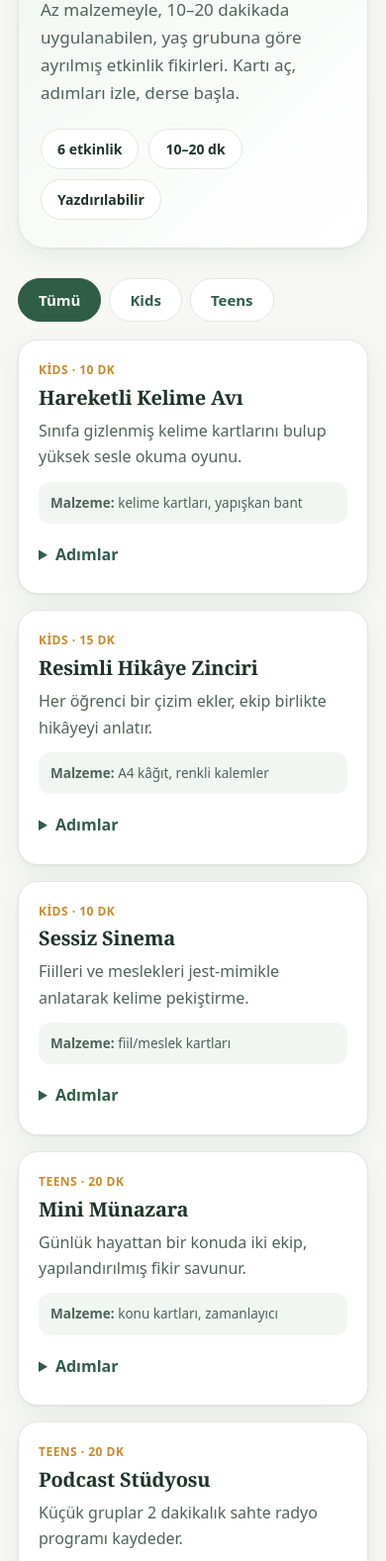
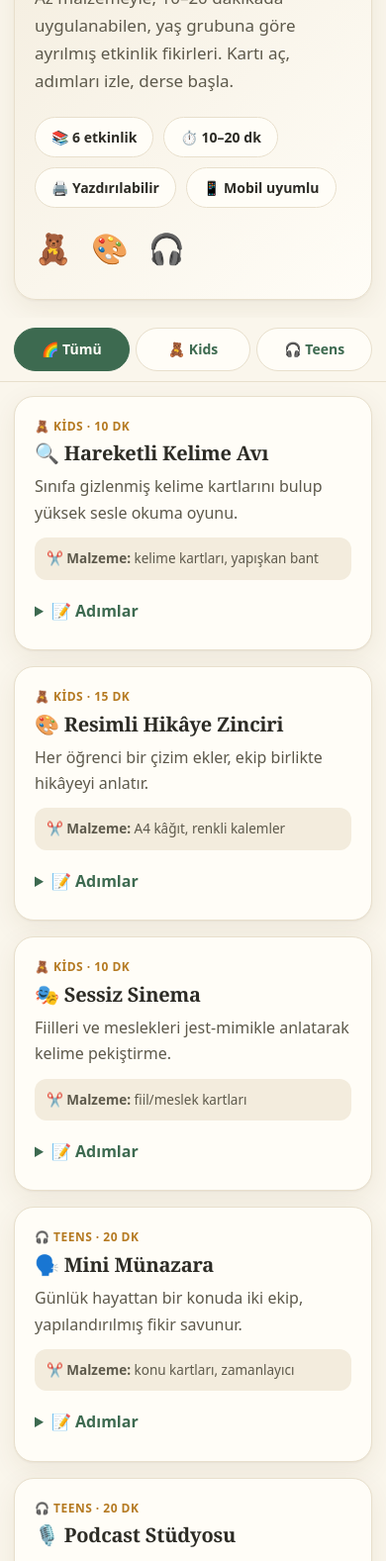
Before and after one commit to maliuzumcu31/iPortfolio-1.0.0, a plain HTML site: page index.html in a window 390 px wide. Shown: the part 177-1754 px from the top of the page at 99% size. Drawn offline with Linux system fonts and the light colour scheme.

Commit message:
Update index.html

```diff
--- a/index.html
+++ b/index.html
@@ -3,13 +3,15 @@
 <head>
 <meta charset="utf-8">
 <meta name="viewport" content="width=device-width, initial-scale=1, viewport-fit=cover">
+<meta name="theme-color" content="#faf6ec">
+<meta name="color-scheme" content="light dark">
 <meta name="description" content="Kids & Teens sınıfları için hazır, uygulaması kolay sınıf içi etkinlik önerileri.">
 <title>Sınıf İçi Etkinlik Önerileri | Kids & Teens</title>
 <style>
 :root{
-  --bg:#f7f8f5;--surface:#fff;--surface-2:#f1f6f2;--text:#1f3329;--muted:#4f6358;
-  --line:#dfe8e0;--brand:#2f5d46;--brand-ink:#fff;--accent:#c98a2b;--ring:#8fb7a0;
-  --shadow:0 1px 2px rgba(31,51,41,.06),0 8px 28px rgba(31,51,41,.07);
+  --bg:#faf6ec;--surface:#fffdf7;--surface-2:#f3ecdd;--text:#2c2b25;--muted:#5d594b;
+  --line:#e8dfcc;--brand:#3d6a50;--brand-ink:#fffdf7;--accent:#b57a22;--ring:#a9c4a0;
+  --shadow:0 1px 2px rgba(90,70,30,.06),0 8px 28px rgba(90,70,30,.08);
   box-sizing:border-box;padding-top:env(safe-area-inset-top,0px);padding-bottom:env(safe-area-inset-bottom,0px);
 }
 @media (prefers-color-scheme:dark){:root:not([data-theme="light"]){
@@ -28,7 +30,7 @@ h1,h2,h3{font-family:Georgia,"Times New Roman",serif;line-height:1.2;margin:0;le
 p{margin:0 0 12px;color:var(--muted)}
 :focus-visible{outline:3px solid var(--ring);outline-offset:2px;border-radius:8px}
 
-.hero{background:linear-gradient(135deg,var(--surface-2),var(--surface));border:1px solid var(--line);border-radius:28px;padding:44px 36px;box-shadow:var(--shadow)}
+.hero{position:relative;overflow:hidden;background:linear-gradient(135deg,var(--surface-2),var(--surface));border:1px solid var(--line);border-radius:28px;padding:44px 36px;box-shadow:var(--shadow)}
 .eyebrow{font-size:12px;letter-spacing:.14em;text-transform:uppercase;color:var(--brand);font-weight:700}
 .hero h1{font-size:clamp(30px,6vw,50px);margin:14px 0 14px;max-width:16ch}
 .hero p{font-size:17px;max-width:52ch}
@@ -65,7 +67,26 @@ p{margin:0 0 12px;color:var(--muted)}
 .fine{font-size:13px;color:var(--muted)}
 footer{margin-top:36px;text-align:center}
 
-@media (max-width:550px){.hero{padding:28px 22px}.section{padding:22px}.slots{grid-template-columns:repeat(2,1fr)}}
+.hero::after{content:"🧸 🎨 🎧";position:absolute;right:24px;bottom:14px;font-size:40px;letter-spacing:6px}
+.activity[data-group="kids"] .tag::before{content:"🧸 "}
+.activity[data-group="teens"] .tag::before{content:"🎧 "}
+.materials::before{content:"✂️ "}
+.activity summary::before{content:"📝 "}
+.slot::before{content:"🕒 "}
+body::before{content:"";position:fixed;inset:0 0 auto;height:env(safe-area-inset-top,0px);background:var(--bg);z-index:10}
+html{-webkit-text-size-adjust:100%}
+button{-webkit-tap-highlight-color:transparent;touch-action:manipulation}
+@media (max-width:640px){
+ main{padding:14px 14px 56px}
+ .hero{padding:26px 20px;border-radius:22px}
+ .hero h1{max-width:none}
+ .hero::after{position:static;display:block;margin-top:16px;font-size:30px}
+ .tabs{position:sticky;top:env(safe-area-inset-top,0px);z-index:5;background:var(--bg);margin:18px -14px 14px;padding:10px 14px;gap:6px;border-bottom:1px solid var(--line)}
+ .tab{flex:1 1 0;padding:11px 6px;font-size:14px;text-align:center}
+ .cards{grid-template-columns:1fr}
+ .section{padding:22px 18px;border-radius:20px}
+ .slots{grid-template-columns:repeat(2,1fr)}
+}
 @media (prefers-reduced-motion:reduce){*{transition:none!important;scroll-behavior:auto!important}}
 @media print{.hero,.tabs,.section,footer{display:none!important}.activity details{display:block}.activity{break-inside:avoid;box-shadow:none}.cards{display:block}.activity[hidden]{display:block}}
 </style>
@@ -73,57 +94,57 @@ footer{margin-top:36px;text-align:center}
 <body>
 <main>
   <header class="hero">
-    <div class="eyebrow">Kids &amp; Teens · Sınıf İçi</div>
-    <h1>Derse hemen hazır etkinlikler</h1>
+    <div class="eyebrow">🎒 Kids &amp; Teens · Sınıf İçi</div>
+    <h1>Derse hemen hazır etkinlikler ✨</h1>
     <p>Az malzemeyle, 10–20 dakikada uygulanabilen, yaş grubuna göre ayrılmış etkinlik fikirleri. Kartı aç, adımları izle, derse başla.</p>
-    <div class="stats"><span class="stat">6 etkinlik</span><span class="stat">10–20 dk</span><span class="stat">Yazdırılabilir</span></div>
+    <div class="stats"><span class="stat">📚 6 etkinlik</span><span class="stat">⏱️ 10–20 dk</span><span class="stat">🖨️ Yazdırılabilir</span><span class="stat">📱 Mobil uyumlu</span></div>
   </header>
 
   <div class="tabs" role="tablist" aria-label="Yaş grubu">
-    <button class="tab" role="tab" aria-selected="true" data-filter="all">Tümü</button>
-    <button class="tab" role="tab" aria-selected="false" data-filter="kids">Kids</button>
-    <button class="tab" role="tab" aria-selected="false" data-filter="teens">Teens</button>
+    <button class="tab" role="tab" aria-selected="true" data-filter="all">🌈 Tümü</button>
+    <button class="tab" role="tab" aria-selected="false" data-filter="kids">🧸 Kids</button>
+    <button class="tab" role="tab" aria-selected="false" data-filter="teens">🎧 Teens</button>
   </div>
 
   <section class="cards" id="cards" aria-live="polite">
     <article class="activity" data-group="kids">
       <div class="tag">Kids · 10 dk</div>
-      <h3>Hareketli Kelime Avı</h3>
+      <h3>🔍 Hareketli Kelime Avı</h3>
       <p>Sınıfa gizlenmiş kelime kartlarını bulup yüksek sesle okuma oyunu.</p>
       <div class="materials"><strong>Malzeme:</strong> kelime kartları, yapışkan bant</div>
       <details><summary>Adımlar</summary><ol><li>Kartları sınıfa önceden yerleştir.</li><li>Öğrenciler ikili gruplara ayrılır.</li><li>Bulunan kart yüksek sesle okunur, cümle kurulur.</li><li>En çok doğru cümleyi kuran ekip kazanır.</li></ol></details>
     </article>
     <article class="activity" data-group="kids">
       <div class="tag">Kids · 15 dk</div>
-      <h3>Resimli Hikâye Zinciri</h3>
+      <h3>🎨 Resimli Hikâye Zinciri</h3>
       <p>Her öğrenci bir çizim ekler, ekip birlikte hikâyeyi anlatır.</p>
       <div class="materials"><strong>Malzeme:</strong> A4 kâğıt, renkli kalemler</div>
       <details><summary>Adımlar</summary><ol><li>Kâğıtları dörde katlat.</li><li>Her öğrenci bir bölümü çizer ve yandakine verir.</li><li>Kâğıt açılır, hikâye tekrar anlatılır.</li></ol></details>
     </article>
     <article class="activity" data-group="kids">
       <div class="tag">Kids · 10 dk</div>
-      <h3>Sessiz Sinema</h3>
+      <h3>🎭 Sessiz Sinema</h3>
       <p>Fiilleri ve meslekleri jest-mimikle anlatarak kelime pekiştirme.</p>
       <div class="materials"><strong>Malzeme:</strong> fiil/meslek kartları</div>
       <details><summary>Adımlar</summary><ol><li>Bir öğrenci kart çeker.</li><li>Konuşmadan anlatır.</li><li>Doğru bilen sıradaki kartı çeker.</li></ol></details>
     </article>
     <article class="activity" data-group="teens">
       <div class="tag">Teens · 20 dk</div>
-      <h3>Mini Münazara</h3>
+      <h3>🗣️ Mini Münazara</h3>
       <p>Günlük hayattan bir konuda iki ekip, yapılandırılmış fikir savunur.</p>
       <div class="materials"><strong>Malzeme:</strong> konu kartları, zamanlayıcı</div>
       <details><summary>Adımlar</summary><ol><li>Konu seçilir, ekipler "katılıyorum / katılmıyorum" olarak ayrılır.</li><li>Hazırlık için 5 dakika verilir.</li><li>Her ekip 1 dakika konuşur, ardından karşı soru sorulur.</li><li>Sınıf oy kullanır.</li></ol></details>
     </article>
     <article class="activity" data-group="teens">
       <div class="tag">Teens · 20 dk</div>
-      <h3>Podcast Stüdyosu</h3>
+      <h3>🎙️ Podcast Stüdyosu</h3>
       <p>Küçük gruplar 2 dakikalık sahte radyo programı kaydeder.</p>
       <div class="materials"><strong>Malzeme:</strong> telefon (ses kaydı), konu listesi</div>
       <details><summary>Adımlar</summary><ol><li>Gruplar konu seçer ve kısa bir taslak yazar.</li><li>Roller dağıtılır: sunucu, konuk, giriş sesi.</li><li>Kayıt alınır ve sınıfla dinlenir.</li></ol></details>
     </article>
     <article class="activity" data-group="teens">
       <div class="tag">Teens · 15 dk</div>
-      <h3>Gizemli Kelime Kartları</h3>
+      <h3>🕵️ Gizemli Kelime Kartları</h3>
       <p>Yasaklı kelimeler kullanmadan hedef kelimeyi tarif etme oyunu.</p>
       <div class="materials"><strong>Malzeme:</strong> hedef ve yasaklı kelime kartları</div>
       <details><summary>Adımlar</summary><ol><li>Ekipler sırayla bir kart çeker.</li><li>60 saniyede mümkün olduğunca çok kelime tarif edilir.</li><li>Yasaklı kelime söylenirse tur biter.</li></ol></details>
@@ -131,7 +152,7 @@ footer{margin-top:36px;text-align:center}
   </section>
 
   <section class="section" aria-labelledby="inv-h">
-    <h2 id="inv-h">Veli bilgilendirme daveti</h2>
+    <h2 id="inv-h">💌 Veli bilgilendirme daveti</h2>
     <p>Etkinlikleri veliyle paylaşmak için uygun saati seç, davet metnini kopyala.</p>
     <div class="slots" id="slots" role="group" aria-label="Saat seçimi">
       <button class="slot" aria-pressed="false">10:00</button>
@@ -141,11 +162,11 @@ footer{margin-top:36px;text-align:center}
       <button class="slot" aria-pressed="false">17:00</button>
       <button class="slot" aria-pressed="false">18:30</button>
     </div>
-    <button class="btn" id="make" disabled>Davet metnini oluştur</button>
+    <button class="btn" id="make" disabled>✨ Davet metnini oluştur</button>
     <div id="result" role="status"></div>
   </section>
 
-  <footer><p class="fine">Etkinlikleri yazdırabilirsin: yazdırma çıktısında yalnızca etkinlik kartları görünür.</p></footer>
+  <footer><p class="fine">🖨️ Etkinlikleri yazdırabilirsin: yazdırma çıktısında yalnızca etkinlik kartları görünür.</p></footer>
 </main>
 
 <script>
@@ -168,9 +189,9 @@ footer{margin-top:36px;text-align:center}
     var txt='Merhaba, sınıf içi etkinlikleri paylaşmak üzere '+chosen+' saatinde kısa bir bilgilendirme yapacağız. Katılımınızı bekleriz.';
     res.textContent='';
     var p=document.createElement('p');p.style.color='var(--text)';p.textContent=txt;
-    var b=document.createElement('button');b.className='btn';b.textContent='Kopyala';
+    var b=document.createElement('button');b.className='btn';b.textContent='📋 Kopyala';
     b.addEventListener('click',function(){
-      try{navigator.clipboard.writeText(txt).then(function(){b.textContent='Kopyalandı ✓'},function(){b.textContent='Kopyalanamadı'})}
+      try{navigator.clipboard.writeText(txt).then(function(){b.textContent='✅ Kopyalandı'},function(){b.textContent='Kopyalanamadı'})}
       catch(e){b.textContent='Kopyalanamadı'}
     });
     res.appendChild(p);res.appendChild(b);res.classList.add('show');
```
